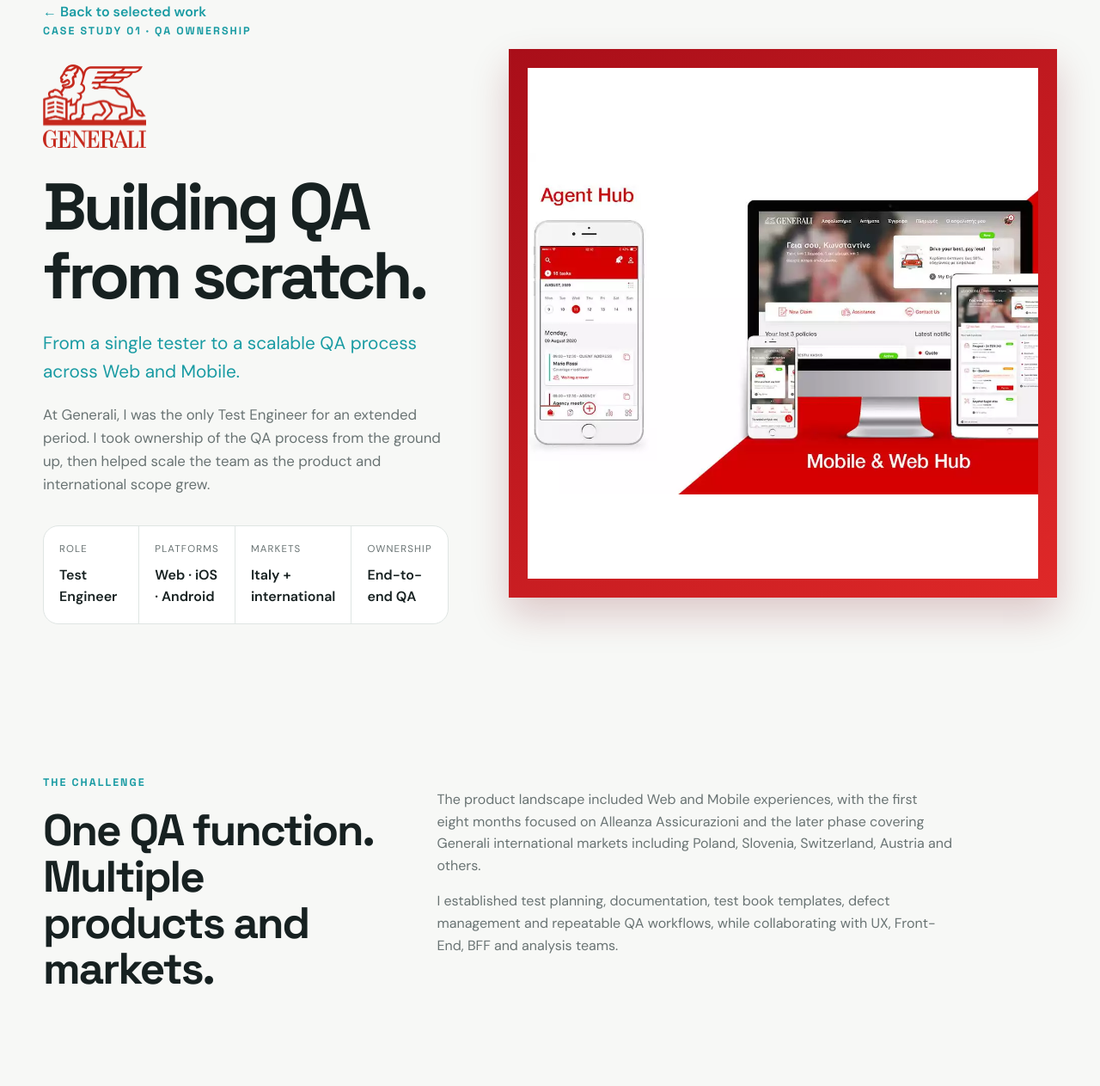
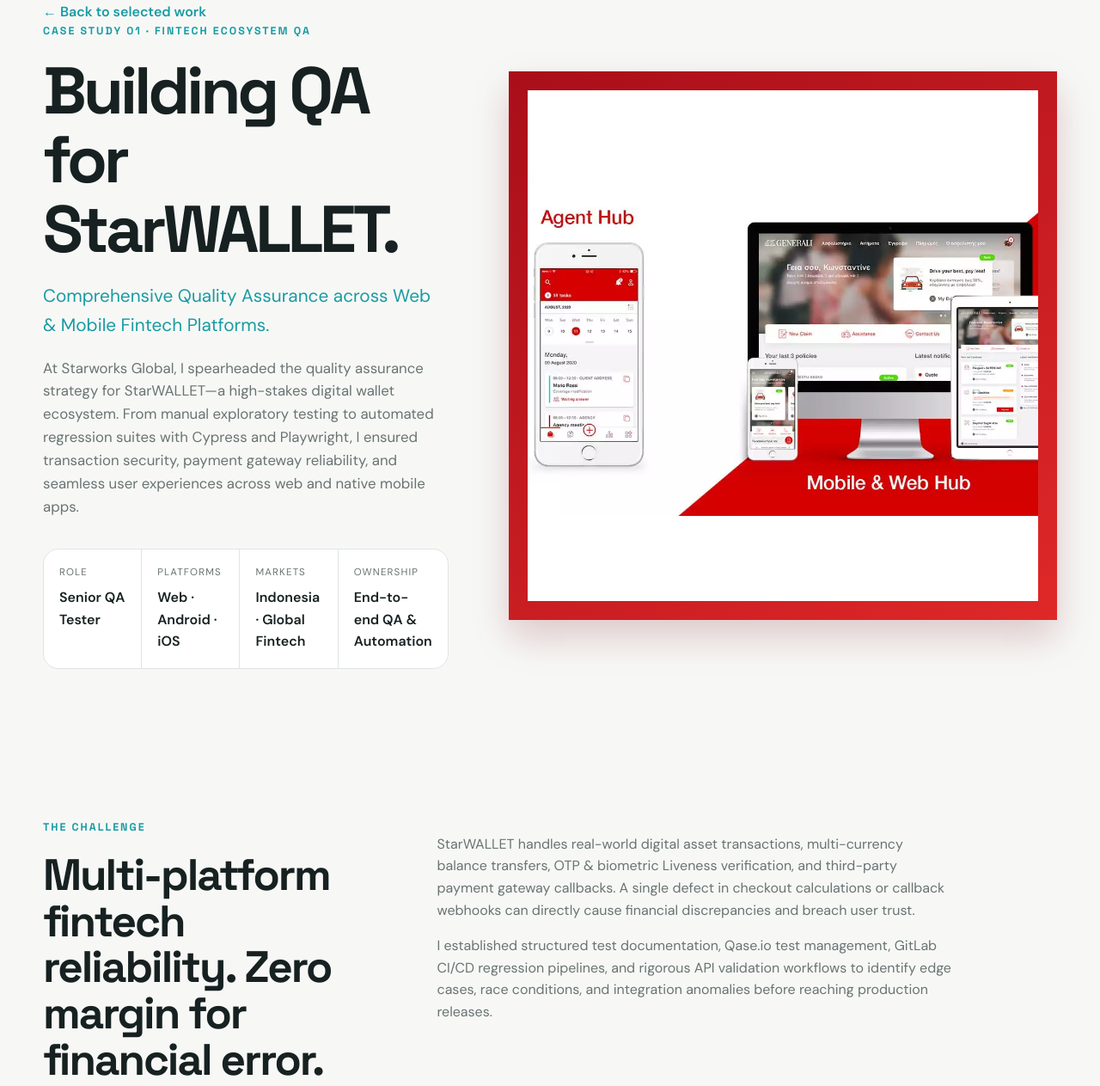
Before and after one commit to ddxdd-qa/portofolio, a plain HTML site: page work/generali-qa.html in a window 1280 px wide. Shown: the part 64-1327 px from the top of the page at 86% size. Drawn offline with Linux system fonts and the light colour scheme.

Commit message:
feat: customize generali-qa.html case study to StarWALLET fintech QA project

```diff
--- a/work/generali-qa.html
+++ b/work/generali-qa.html
@@ -1,14 +1,13 @@
-<!DOCTYPE html><html lang="en"><head><meta charset="UTF-8"><meta name="viewport" content="width=device-width,initial-scale=1.0"><title>Building QA from scratch | Dedy Blinda Rosandy</title><link rel="stylesheet" href="../css/style.css"><link rel="stylesheet" href="../css/case-hover.css"></head><body class="case-page">
+<!DOCTYPE html><html lang="en"><head><meta charset="UTF-8"><meta name="viewport" content="width=device-width,initial-scale=1.0"><title>StarWALLET: Comprehensive Mobile &amp; Web QA | Dedy Blinda Rosandy</title><link rel="stylesheet" href="../css/style.css"><link rel="stylesheet" href="../css/case-hover.css"></head><body class="case-page">
 <main>
-<section class="case-hero"><div class="container"><a class="case-back" href="../index.html#work">← Back to selected work</a><div class="case-hero-grid"><div><p class="eyebrow">CASE STUDY 01 · QA OWNERSHIP</p>
-<img class="case-logo case-logo-generali" src="../assets/generali-logo-official.png" alt="Generali">
-<h1 class="case-title">Building QA<br>from scratch.</h1>
-<p class="case-subtitle">From a single tester to a scalable QA process across Web and Mobile.</p>
-<p class="case-copy">At Generali, I was the only Test Engineer for an extended period. I took ownership of the QA process from the ground up, then helped scale the team as the product and international scope grew.</p>
-<div class="case-meta"><div><small>Role</small><strong>Test Engineer</strong></div><div><small>Platforms</small><strong>Web · iOS · Android</strong></div><div><small>Markets</small><strong>Italy + international</strong></div><div><small>Ownership</small><strong>End-to-end QA</strong></div></div></div><div class="case-visual case-visual-generali"><img src="../assets/generali-agent-hub.png" alt="Generali Agent Hub across web and mobile devices"></div></div></div></section>
+<section class="case-hero"><div class="container"><a class="case-back" href="../index.html#work">← Back to selected work</a><div class="case-hero-grid"><div><p class="eyebrow">CASE STUDY 01 · FINTECH ECOSYSTEM QA</p>
+<h1 class="case-title">Building QA<br>for StarWALLET.</h1>
+<p class="case-subtitle">Comprehensive Quality Assurance across Web &amp; Mobile Fintech Platforms.</p>
+<p class="case-copy">At Starworks Global, I spearheaded the quality assurance strategy for StarWALLET—a high-stakes digital wallet ecosystem. From manual exploratory testing to automated regression suites with Cypress and Playwright, I ensured transaction security, payment gateway reliability, and seamless user experiences across web and native mobile apps.</p>
+<div class="case-meta"><div><small>Role</small><strong>Senior QA Tester</strong></div><div><small>Platforms</small><strong>Web · Android · iOS</strong></div><div><small>Markets</small><strong>Indonesia · Global Fintech</strong></div><div><small>Ownership</small><strong>End-to-end QA &amp; Automation</strong></div></div></div><div class="case-visual case-visual-generali"><img src="../assets/generali-agent-hub.png" alt="StarWALLET application across web and mobile devices"></div></div></div></section>
 
-<section class="case-section"><div class="container case-two-col"><div><p class="eyebrow">THE CHALLENGE</p><h2>One QA function. Multiple products and markets.</h2></div><div class="case-copy-block"><p>The product landscape included Web and Mobile experiences, with the first eight months focused on Alleanza Assicurazioni and the later phase covering Generali international markets including Poland, Slovenia, Switzerland, Austria and others.</p><p>I established test planning, documentation, test book templates, defect management and repeatable QA workflows, while collaborating with UX, Front-End, BFF and analysis teams.</p></div></div></section>
-<section class="case-section dark"><div class="container"><div class="project-label"><div><p class="eyebrow">SELECTED PRODUCT WORK</p><h3>Web &amp; Mobile solutions</h3></div><span>01 / 03</span></div><div class="slider" data-slider><div class="slider-frame"><div class="slider-track"><div class="slide"><img src="../assets/generali-services.png" alt="Generali project image 1" loading="lazy"></div><div class="slide"><img src="../assets/generali-policies.png" alt="Generali project image 2" loading="lazy"></div><div class="slide"><img src="../assets/generali-performance.png" alt="Generali project image 3" loading="lazy"></div></div></div><div class="slider-controls"><div class="slider-dots" aria-label="Generali gallery"></div><div class="slider-buttons"><button class="slider-button" data-prev aria-label="Previous image">←</button><button class="slider-button" data-next aria-label="Next image">→</button></div></div></div></div></section>
-<section class="case-section"><div class="container"><div class="case-cards"><article class="case-card"><span>01 · QA PROCESS</span><h3>Process ownership</h3><p>Defined and maintained QA workflows, test planning, execution, reporting and defect management.</p></article><article class="case-card"><span>02 · COVERAGE</span><h3>End-to-end quality</h3><p>Covered E2E, integration, regression, smoke, accessibility and manual API testing.</p></article><article class="case-card"><span>03 · SCALE</span><h3>Growing the team</h3><p>After working as the only Test Engineer until October 2025, I onboarded three additional colleagues as the team expanded.</p></article><article class="case-card"><span>04 · AUTOMATION</span><h3>Beyond manual testing</h3><p>Worked with Selenium, Appium, Cucumber and Rest Assured in Java, alongside Sauce Labs and physical devices.</p></article></div></div></section>
-<section class="case-closing"><div class="container"><h2>Quality became a process the team could build on.</h2><p>The strongest result was not a single test cycle. It was creating a repeatable QA foundation that could support products, markets and a growing team.</p></div></section>
+<section class="case-section"><div class="container case-two-col"><div><p class="eyebrow">THE CHALLENGE</p><h2>Multi-platform fintech reliability. Zero margin for financial error.</h2></div><div class="case-copy-block"><p>StarWALLET handles real-world digital asset transactions, multi-currency balance transfers, OTP &amp; biometric Liveness verification, and third-party payment gateway callbacks. A single defect in checkout calculations or callback webhooks can directly cause financial discrepancies and breach user trust.</p><p>I established structured test documentation, Qase.io test management, GitLab CI/CD regression pipelines, and rigorous API validation workflows to identify edge cases, race conditions, and integration anomalies before reaching production releases.</p></div></div></section>
+<section class="case-section dark"><div class="container"><div class="project-label"><div><p class="eyebrow">TEST COVERAGE &amp; SUITES</p><h3>Web &amp; Mobile QA Workflows</h3></div><span>01 / 03</span></div><div class="slider" data-slider><div class="slider-frame"><div class="slider-track"><div class="slide"><img src="../assets/generali-services.png" alt="StarWALLET transaction flow verification" loading="lazy"></div><div class="slide"><img src="../assets/generali-policies.png" alt="StarWALLET security &amp; OTP verification" loading="lazy"></div><div class="slide"><img src="../assets/generali-performance.png" alt="StarWALLET performance &amp; load testing" loading="lazy"></div></div></div><div class="slider-controls"><div class="slider-dots" aria-label="StarWALLET gallery"></div><div class="slider-buttons"><button class="slider-button" data-prev aria-label="Previous image">←</button><button class="slider-button" data-next aria-label="Next image">→</button></div></div></div></div></section>
+<section class="case-section"><div class="container"><div class="case-cards"><article class="case-card"><span>01 · QA PROCESS</span><h3>Process Ownership</h3><p>Defined and executed structured test planning, test matrix design, defect triaging, and release sign-off criteria in Qase and GitLab.</p></article><article class="case-card"><span>02 · COVERAGE</span><h3>End-to-End Quality</h3><p>Covered E2E wallet flows, database record integrity checks in MySQL, REST API contract testing via Postman, and OTP/Liveness verification.</p></article><article class="case-card"><span>03 · AUTOMATION</span><h3>Cypress &amp; Playwright</h3><p>Built automated regression suites to validate wallet authentication, balance transfers, and checkout flows across desktop and mobile viewports.</p></article><article class="case-card"><span>04 · COLLABORATION</span><h3>Sprint Execution</h3><p>Collaborated closely with backend engineers, frontend developers, and product owners to rapidly resolve root causes and maintain 99.9% sprint reliability.</p></article></div></div></section>
+<section class="case-closing"><div class="container"><h2>Security, speed, and reliability in every transaction.</h2><p>The greatest achievement is delivering a fintech ecosystem where users execute digital asset transfers with complete confidence and flawless software stability.</p></div></section>
 </main><script src="../js/main.js"></script></body></html>
```
